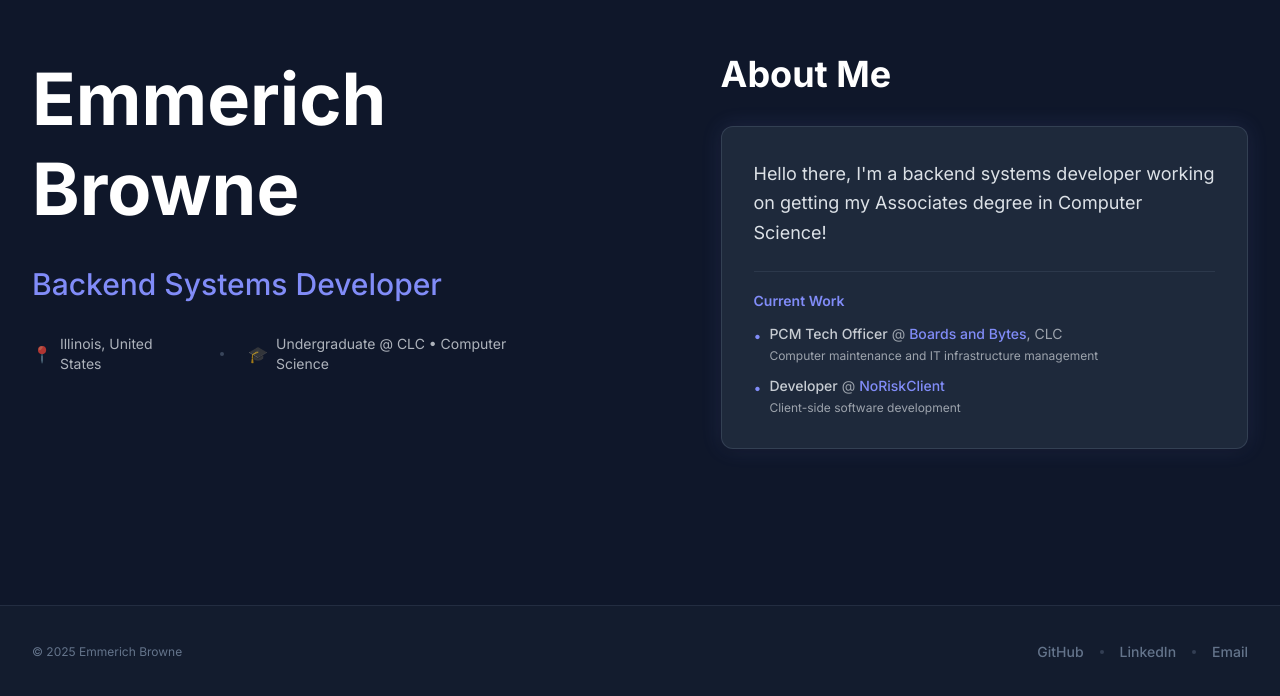
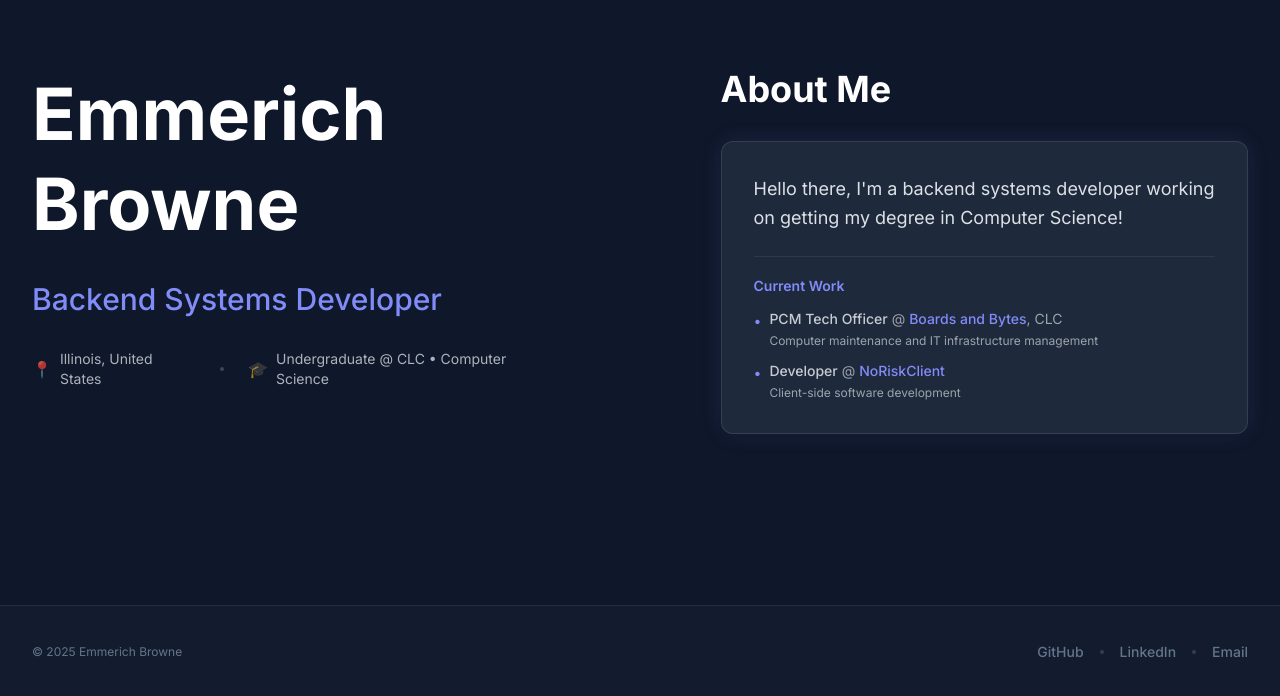
Before and after one commit to emmerichdev/personal-site, a React (Vite) app: page / in a window 1280 px wide. Shown: the part 102-798 px from the top of the page. Built offline with nearby package versions, Linux system fonts and the light colour scheme.

Commit message:
Update AboutSection.tsx

```diff
--- a/src/components/AboutSection.tsx
+++ b/src/components/AboutSection.tsx
@@ -8,7 +8,7 @@ export default function AboutSection() {
       <div className="bg-retro-card border border-retro-accent/30 shadow-neon hover:shadow-neon-strong transition-all duration-300 rounded-xl p-6 sm:p-8 max-w-2xl xl:max-w-none mx-auto xl:mx-0">
         <div className="space-y-6">
           <p className="text-retro-light/90 leading-relaxed text-center xl:text-left text-base sm:text-lg">
-            Hello there, I'm a backend systems developer working on getting my Associates degree in Computer Science!
+            Hello there, I'm a backend systems developer working on getting my degree in Computer Science!
           </p>
 
           <div className="pt-4 border-t border-retro-accent/20">
```
